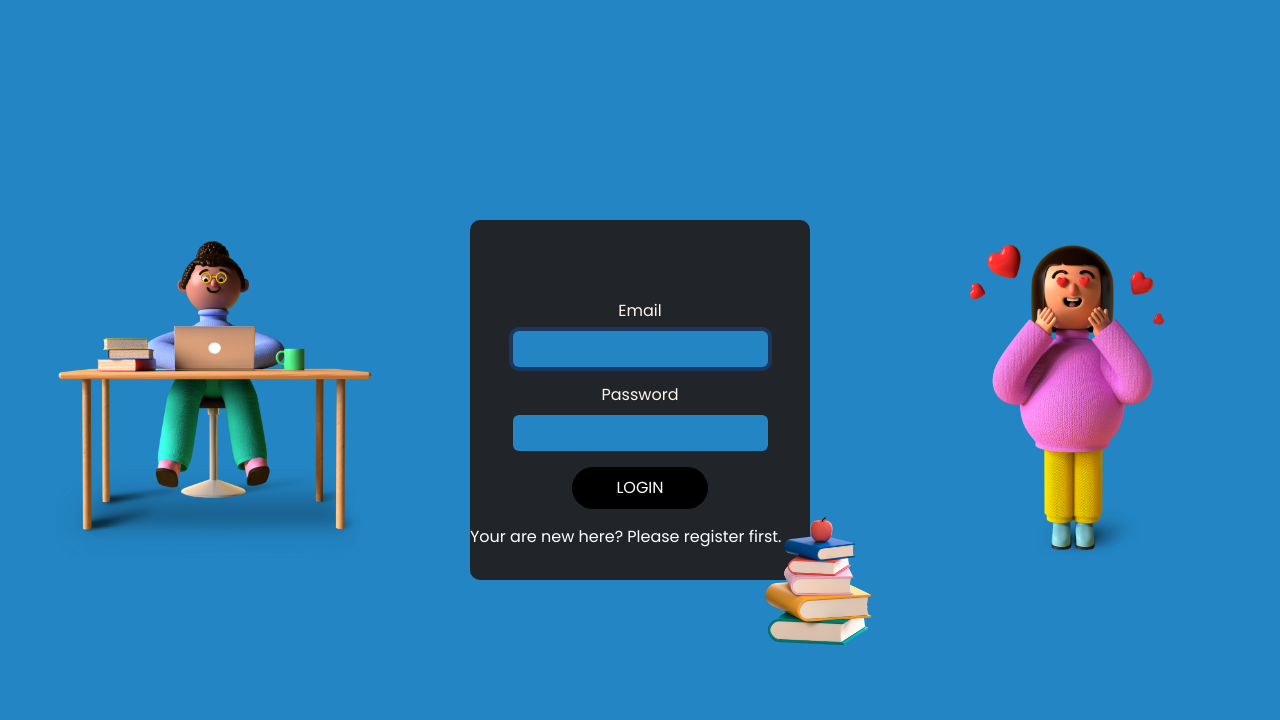
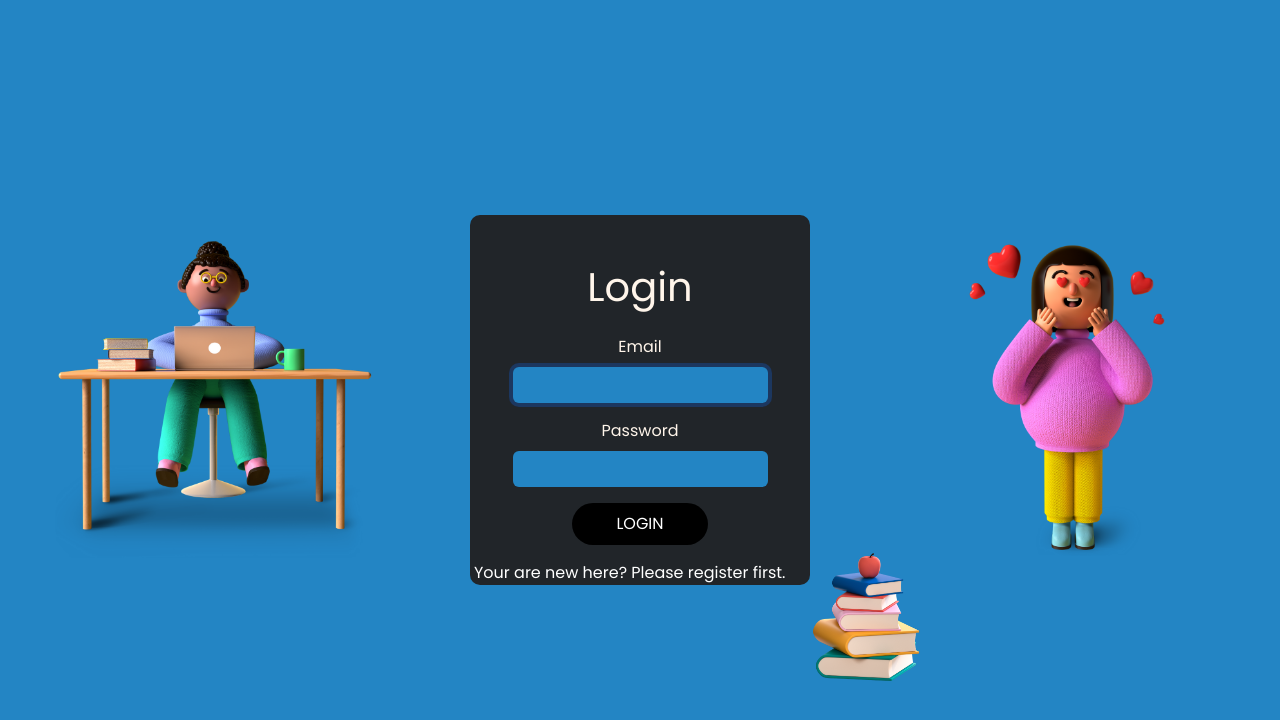
Before and after one commit to FloKuersten/Codefactory-Groupproject, a Symfony app: template templates/security/login.html.twig in a window 1280 px wide. Shown: the top 720 px of the page. Run offline with Twig, Linux system fonts and the light colour scheme; the template is opened without the code that fills it, so the values that code supplies are empty; some libraries are stand-ins or nearby versions.

Commit message:
login regsiter style

```diff
--- a/public/CSS/loginPage.css
+++ b/public/CSS/loginPage.css
@@ -60,7 +60,7 @@
 #books {
     position: absolute;
     bottom: -6rem;
-    right: -4.5em;
+    right: -7.5rem;
     padding: 0;
     margin: 0;
 }
--- a/templates/security/login.html.twig
+++ b/templates/security/login.html.twig
@@ -34,7 +34,7 @@
                     <div class="container text-center"><a href="{{ path('app_logout') }}" class="">Logout</a></div>
                 </div>
                 {% endif %}
-
+                <h1 class="text-center mb-4">Login</h1>
                 <div class="mb-3 text-center">
                     <label for="inputEmail" class="form-label ">Email</label>
                     <input type="email" class="form-control inputBackground w-75 m-auto border-0 text-white" id="inputFieldBackground" aria-describedby="emailHelp" value="{{ last_username}}" name="email" id="inputEmail" class="form-control" autocomplete="email" required
@@ -50,7 +50,7 @@
                     <button type="submit" class="btn btn-lg text-white rounded-pill" id="loginButton">LOGIN</button>
                 </div>
 
-                <a href="{{ path('app_register') }}" class="text-white text-decoration-none text-small">Your are new here? Please register first.</a>
+                <a href="{{ path('app_register') }}" class="text-white text-decoration-none text-small m-1">Your are new here? Please register first.</a>
 
                 <!-- BOOK IMG -->
                 <div class="container w-auto bg-d" id="books">
```
Also changed, not shown: templates/registration/register.html.twig (+3 -8 lines).
